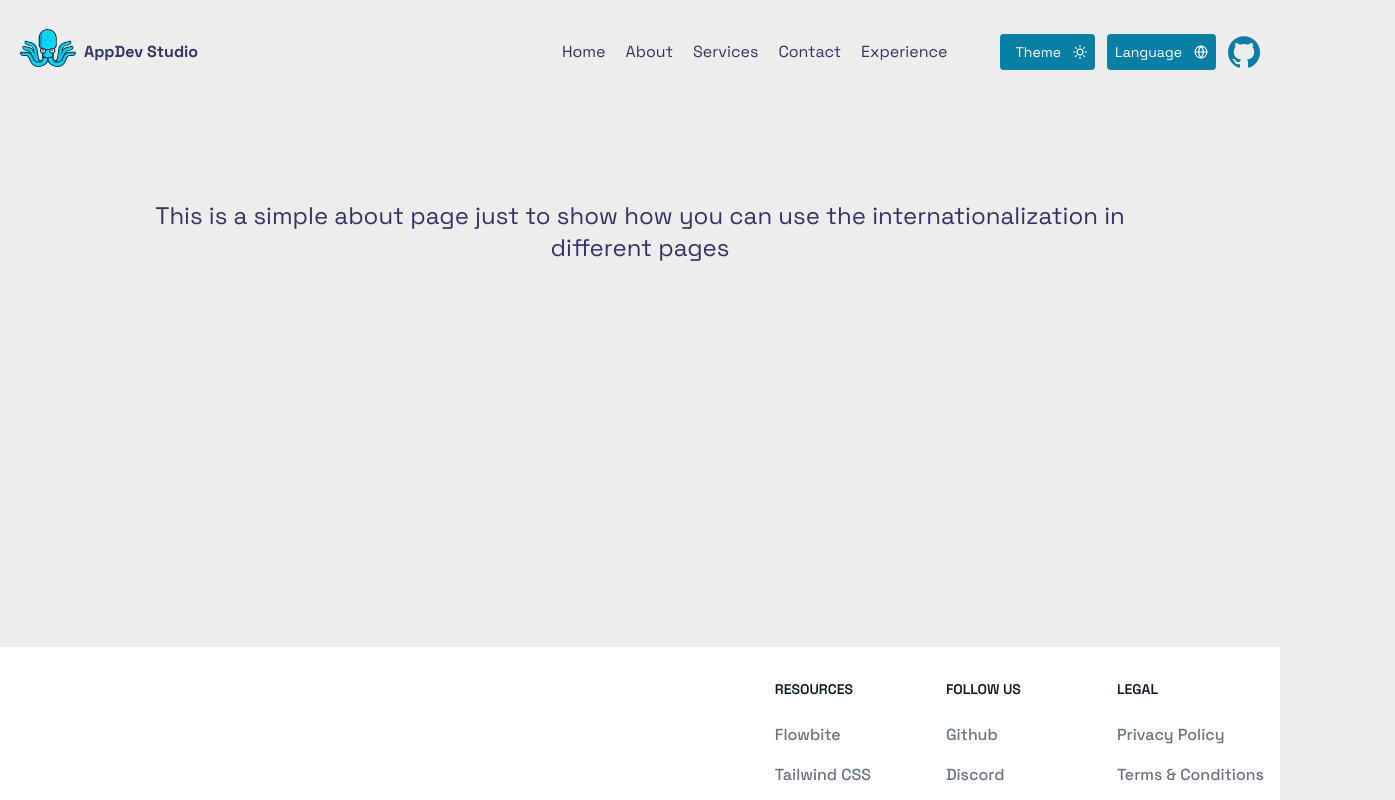
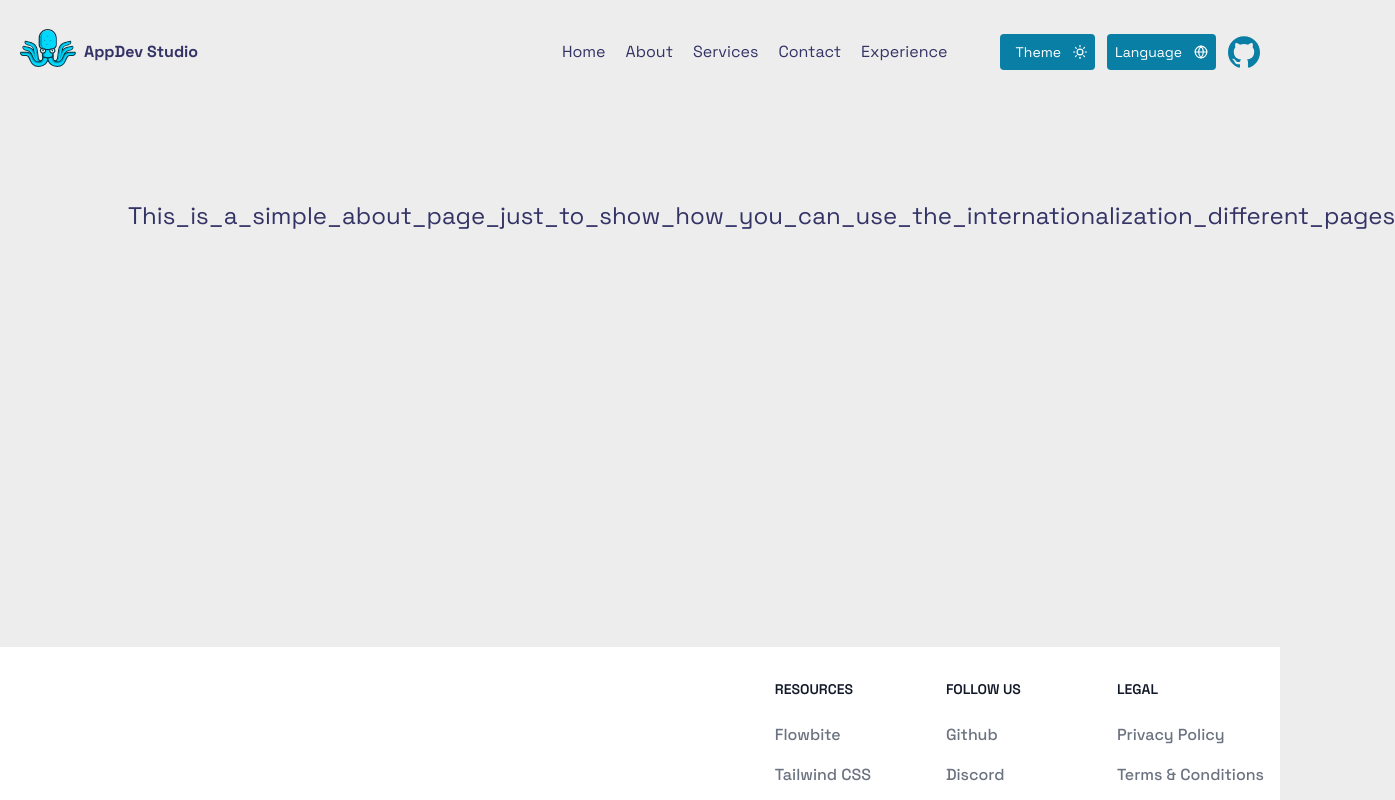
Before and after one commit to raulm0429/nextjs-v14-starterkit, a Next.js app: page /en/about in a window 1280 px wide. Shown: the top 800 px of the page, 1395 px wide, since content can reach past the window. Built offline with nearby package versions, Linux system fonts and the light colour scheme.

Commit message:
test commit 2 for discord webhook

```diff
--- a/src/app/[locale]/about/page.tsx
+++ b/src/app/[locale]/about/page.tsx
@@ -7,7 +7,7 @@ export default function About() {
     <div className="flex flex-col min-h-screen">
       <main className="flex-grow px-32 py-24 text-center text-2xl">
         {t(
-          'This_is_a_simple_about_page_just_to_show_how_you_can_use_the_internationalization_in_different_pages'
+          'This_is_a_simple_about_page_just_to_show_how_you_can_use_the_internationalization_different_pages'
         )}
       </main>
       <footer>
```
